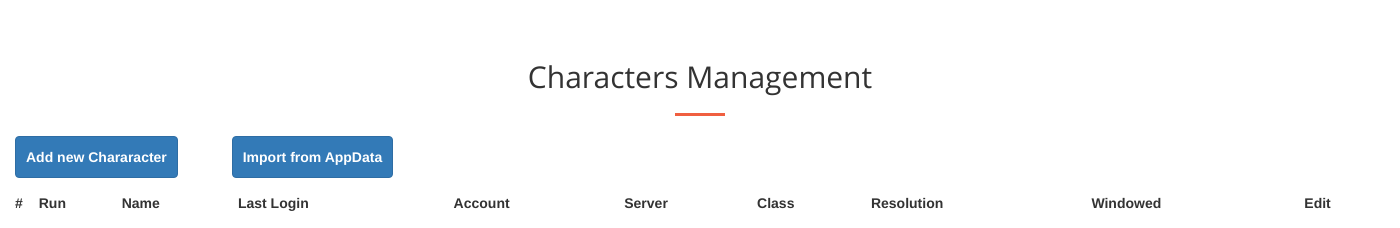
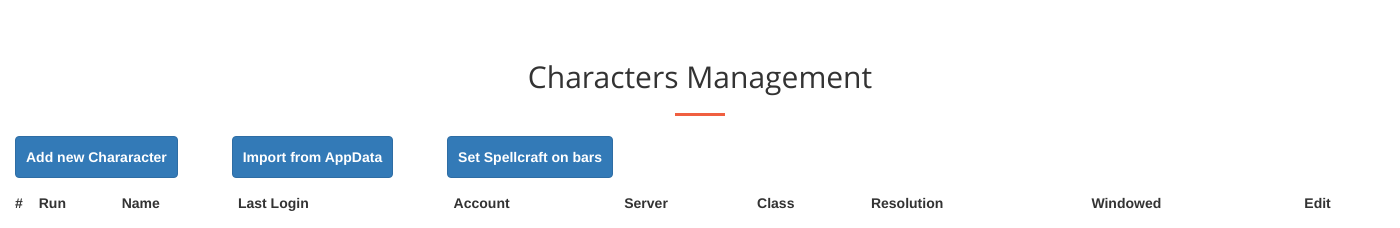
Before and after one commit to simon387/daocstarter, an Electron app: page html/views/main.html in a window 1400 px wide. Shown: the part 840-1068 px from the top of the page. Drawn offline with nearby package versions, Linux system fonts and the light colour scheme; no server answers; a web font is replaced by a local one.

Commit message:
switch pc

```diff
--- a/html/views/main.html
+++ b/html/views/main.html
@@ -59,6 +59,7 @@
 			</div>
 			<button type='button' class='btnX btn-primary btn-sm btn-crea-a-dx sr-button' data-toggle='modal' data-target='#add-character-modal' onclick='refreshModalCombos()'><b>Add new Chararacter</b></button>
 			<button type='button' class='btnX btn-primary btn-sm btn-crea-a-dx sr-button' id='import-from-appdata-button'><b>Import from AppData</b></button>
+			<button type='button' class='btnX btn-primary btn-sm btn-crea-a-dx sr-button' id='spellcraft-button'><b>Set Spellcraft on bars</b></button>
 			<div class='row'>
 				<div class='col-md-12 marginT20'>
 					<div class='table-responsive demo-x content'>
```
